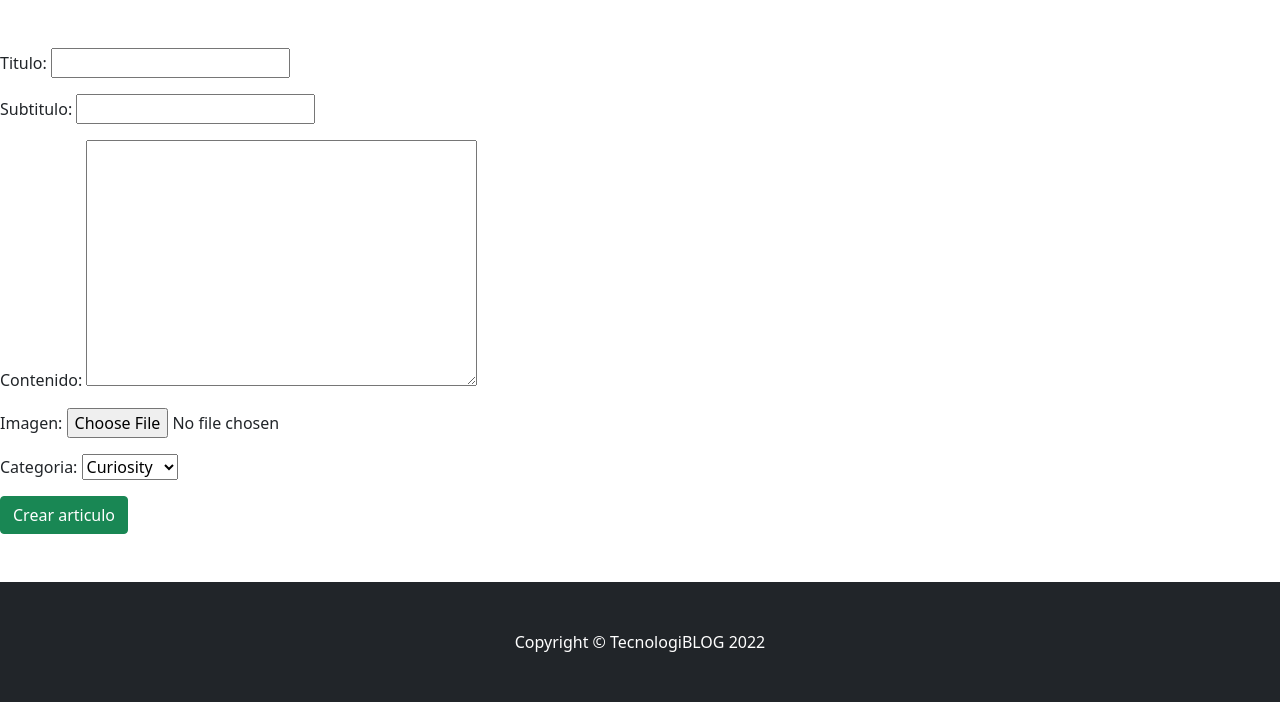
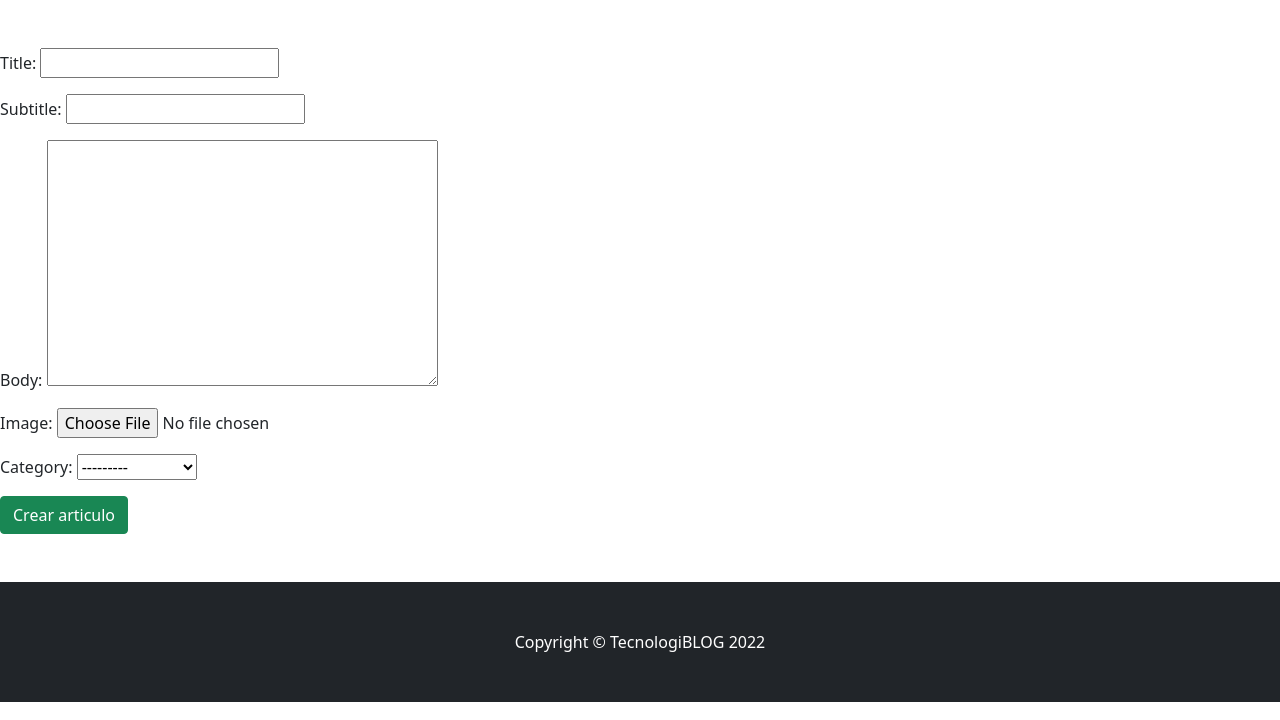
Before and after one commit to ArielPerez23/EntregaFinal-Perez-Botti-Barcia, a Django app: page /blog/nuevo_articulo/ in a window 1280 px wide. Shown: the part 56-776 px from the top of the page. Run offline with Django 4.2, Linux system fonts and the light colour scheme; some libraries are stand-ins or nearby versions.

Commit message:
add ModelForm + other features

```diff
--- a/authorization/views.py
+++ b/authorization/views.py
@@ -89,6 +89,7 @@ def editar_perfil(request):
             user.save()
 
             return redirect("inicio")
+    form = UserEditForm(request.GET)
 
     return render(request, "blog/editarperfil.html",{"form": form})
 
--- a/blog/admin.py
+++ b/blog/admin.py
@@ -3,8 +3,8 @@ from blog.models import *
 
 
 class ArticleAdmin(admin.ModelAdmin):
-    list_display=('title', 'subtitle', 'author', 'category', 'created_at')
-    search_fields=('title', 'subtitle', 'author', 'category', 'created_at')
+    list_display=('id','title', 'subtitle', 'author', 'category', 'created_at')
+    search_fields=('id','title', 'subtitle', 'author', 'category', 'created_at')
 
 admin.site.register(Article,ArticleAdmin)
 admin.site.register(Category)
--- a/blog/forms.py
+++ b/blog/forms.py
@@ -1,11 +1,18 @@
 from django import forms
+from django.forms import ModelForm
+from .models import Article
 
-choices = [('Curiosidades','Curiosity'),('Software','Software'),('Hardware','Hardware')]
+# choices = [('Curiosidades','Curiosity'),('Software','Software'),('Hardware','Hardware')]
 
-class NewArticle(forms.Form):
+# class NewArticle(forms.Form):
 
-    title = forms.CharField(label='Titulo', max_length=150)
-    subtitle = forms.CharField(label='Subtitulo', max_length=200, required=False)
-    body = forms.CharField(label='Contenido', widget=forms.Textarea)
-    image = forms.ImageField(label='Imagen', required=False)
-    category = forms.ChoiceField(label='Categoria', choices=choices)
+#     title = forms.CharField(label='Titulo', max_length=150)
+#     subtitle = forms.CharField(label='Subtitulo', max_length=200, required=False)
+#     body = forms.CharField(label='Contenido', widget=forms.Textarea)
+#     image = forms.ImageField(label='Imagen', required=False)
+#     category = forms.ChoiceField(label='Categoria', choices=choices)
+
+class NewArticle(ModelForm):
+    class Meta:
+        model = Article
+        fields = '__all__'
--- a/blog/views.py
+++ b/blog/views.py
@@ -65,7 +65,15 @@ def nuevo_articulo(request):
 
             article.save()
 
-            return redirect("curiosidades")
+            if article.category == 'C':
+                return redirect("curiosidades")
+            elif article.category == 'H':
+                return redirect("hardware")
+            elif article.category == 'S':
+                return redirect("software")
+            else:
+                return redirect("inicio")
+
 
         return redirect("nuevo_articulo")
 
```
Also changed, not shown: blog/templates/blog/about.html (+6 -3 lines), static/assets/Andres.jpeg (added).
